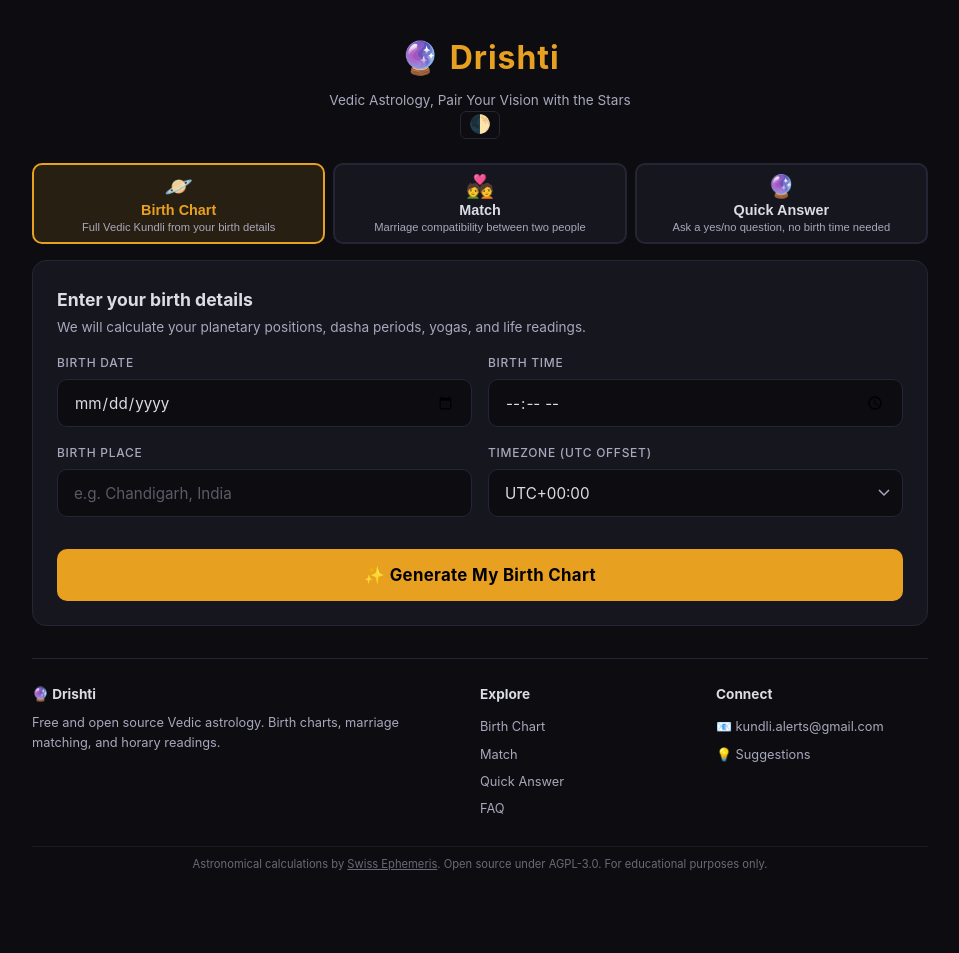
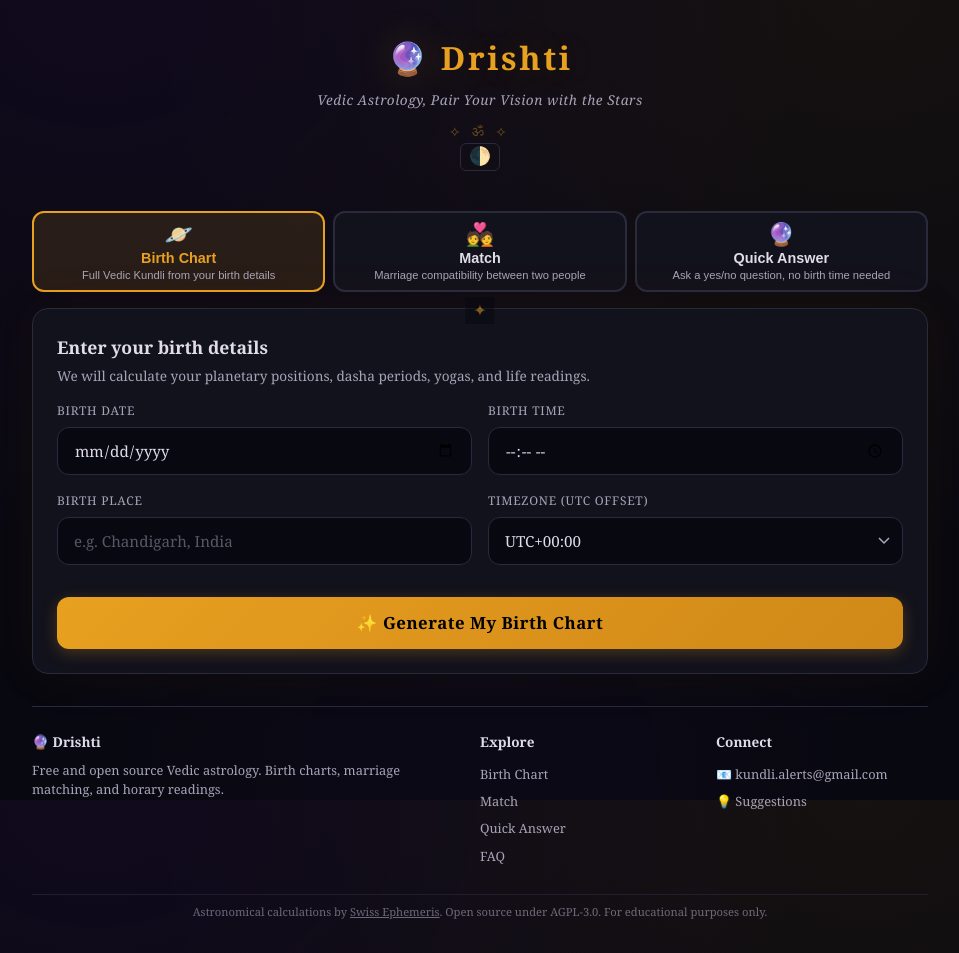
Before and after one commit to dragoonblade/Kundli, a Flask app: template templates/index.html in a window 1280 px wide. Shown: the whole page, without its empty margins (160-1119 px from the left). Before the commit the page ends 871 px from the top, so only its background shows below. Run offline with Flask 3, Linux system fonts and the light colour scheme; the template is opened without the code that fills it, so the values that code supplies are empty.

Commit message:
feat: Hindu-inspired cosmic visual redesign
Atmosphere:
- Deep cosmic background with purple/saffron radial gradients
- Fixed background creates parallax-like depth on scroll
- Light mode gets warm parchment tones instead of cold gray

Typography:
- Switched to Georgia serif (classical, timeless feel)
- Header title has saffron text-shadow glow
- Italic subtitle with wider letter spacing
- Om ornament divider under header

Cards:
- Subtle shadow glow on all cards
- Panchang card: saffron left border + gradient background
- Form card: decorative star ornament above
- Current dasha period: green glow effect

Buttons:
- Submit: saffron-to-gold gradient with warm shadow
- Hover: lifts with expanding glow
- Primary footer buttons: same gradient treatment

Colors:
- Deeper blacks (#080810 vs #0c0c11)
- Warmer borders (#2a2a3d with purple tint)
- Light mode: warm parchment (#faf8f5) instead of cold gray

```diff
--- a/static/style.css
+++ b/static/style.css
@@ -1,24 +1,28 @@
-/* Kundli. Mobile-first design system */
+/* Drishti. Mobile-first design system with Hindu astrology aesthetic */
 
 :root {
-    --bg: #0c0c11;
-    --card: #16161f;
-    --card-hover: #1c1c28;
-    --border: #252535;
-    --text: #dcdce5;
-    --text-secondary: #a8a8bc;
+    --bg: #080810;
+    --card: #12121c;
+    --card-hover: #1a1a28;
+    --border: #2a2a3d;
+    --text: #e0dce8;
+    --text-secondary: #a8a4b8;
     --accent: #e8a020;
     --accent-dim: rgba(232, 160, 32, 0.12);
     --accent-hover: #d08818;
+    --accent-glow: rgba(232, 160, 32, 0.06);
     --active: #1a3028;
     --active-border: #44b870;
     --active-dim: rgba(56, 160, 96, 0.1);
     --planet: #6aacf0;
-    --tag-bg: #1e1e2c;
+    --tag-bg: #1a1a2a;
     --danger: #d04040;
+    --saffron: #e8a020;
+    --deep-purple: #2a1848;
+    --cosmic: #0d0818;
     --radius-sm: 6px;
-    --radius: 10px;
-    --radius-lg: 14px;
+    --radius: 12px;
+    --radius-lg: 16px;
     --space-xs: 0.25rem;
     --space-sm: 0.5rem;
     --space-md: 1rem;
@@ -27,28 +31,37 @@
 }
 
 :root.light {
-    --bg: #f5f5f8;
+    --bg: #faf8f5;
     --card: #ffffff;
-    --card-hover: #f0f0f5;
-    --border: #d8d8e0;
-    --text: #1a1a2e;
-    --text-secondary: #5a5a70;
+    --card-hover: #f5f0ea;
+    --border: #e0d8cc;
+    --text: #1a1520;
+    --text-secondary: #6a5a50;
     --accent: #c07010;
-    --accent-dim: rgba(192, 112, 16, 0.1);
+    --accent-dim: rgba(192, 112, 16, 0.08);
     --accent-hover: #a86010;
+    --accent-glow: rgba(192, 112, 16, 0.04);
     --active: #e8f5ee;
     --active-border: #2d8a50;
     --active-dim: rgba(45, 138, 80, 0.08);
     --planet: #2060b0;
-    --tag-bg: #eeeef4;
+    --tag-bg: #f0ebe4;
     --danger: #c03030;
+    --saffron: #c07010;
+    --deep-purple: #f0e8f8;
+    --cosmic: #faf8f5;
 }
 
 *, *::before, *::after { margin: 0; padding: 0; box-sizing: border-box; }
 
 body {
-    font-family: -apple-system, BlinkMacSystemFont, 'Segoe UI', Roboto, Oxygen, Ubuntu, sans-serif;
+    font-family: 'Georgia', 'Times New Roman', serif;
     background: var(--bg);
+    background-image:
+        radial-gradient(ellipse at 20% 0%, rgba(120, 40, 180, 0.08) 0%, transparent 50%),
+        radial-gradient(ellipse at 80% 0%, rgba(232, 160, 32, 0.06) 0%, transparent 50%),
+        radial-gradient(ellipse at 50% 100%, rgba(40, 20, 80, 0.1) 0%, transparent 50%);
+    background-attachment: fixed;
     color: var(--text);
     line-height: 1.65;
     font-size: 15px;
@@ -56,6 +69,11 @@ body {
     -moz-osx-font-smoothing: grayscale;
     min-height: 100vh;
     overflow-x: hidden;
+}
+:root.light body {
+    background-image:
+        radial-gradient(ellipse at 20% 0%, rgba(192, 112, 16, 0.05) 0%, transparent 50%),
+        radial-gradient(ellipse at 80% 0%, rgba(160, 80, 200, 0.04) 0%, transparent 50%);
 }
 
 /* Layout */
@@ -77,17 +95,28 @@ body {
 header {
     text-align: center;
     margin-bottom: var(--space-lg);
+    padding-bottom: var(--space-md);
 }
 header h1 {
-    font-size: 1.6rem;
+    font-size: 1.8rem;
     color: var(--accent);
-    letter-spacing: 0.03em;
+    letter-spacing: 0.08em;
     font-weight: 700;
+    text-shadow: 0 0 40px rgba(232, 160, 32, 0.2);
 }
 .subtitle {
     color: var(--text-secondary);
     font-size: 0.85rem;
     margin-top: var(--space-xs);
+    font-style: italic;
+    letter-spacing: 0.04em;
+}
+.header-ornament {
+    color: var(--accent);
+    font-size: 0.9rem;
+    margin-top: var(--space-sm);
+    opacity: 0.4;
+    letter-spacing: 0.3em;
 }
 .back-link {
     display: inline-block;
@@ -136,6 +165,20 @@ header h1 {
     border: 1px solid var(--border);
     border-radius: var(--radius-lg);
     padding: var(--space-lg);
+    position: relative;
+    box-shadow: 0 4px 30px rgba(0,0,0,0.2), 0 0 60px var(--accent-glow);
+}
+.form-card::before {
+    content: '✦';
+    position: absolute;
+    top: -12px;
+    left: 50%;
+    transform: translateX(-50%);
+    background: var(--bg);
+    padding: 0 var(--space-sm);
+    color: var(--accent);
+    font-size: 1rem;
+    opacity: 0.5;
 }
 .form-grid {
     display: grid;
@@ -155,7 +198,12 @@ header h1 {
 .chip:hover { border-color: var(--accent); color: var(--accent); }
 
 /* Panchang Card */
-.panchang-card { padding: var(--space-sm) var(--space-md); margin-bottom: var(--space-md); }
+.panchang-card {
+    padding: var(--space-sm) var(--space-md);
+    margin-bottom: var(--space-md);
+    border-left: 3px solid var(--accent);
+    background: linear-gradient(135deg, var(--card) 0%, rgba(232,160,32,0.03) 100%);
+}
 .panchang-header { display: flex; justify-content: space-between; align-items: center; margin-bottom: var(--space-sm); font-weight: 600; }
 .panchang-grid { display: grid; grid-template-columns: repeat(auto-fit, minmax(140px, 1fr)); gap: var(--space-xs) var(--space-md); margin-bottom: var(--space-sm); }
 .panchang-grid .label { font-size: 0.7rem; text-transform: uppercase; color: var(--text-secondary); letter-spacing: 0.05em; }
@@ -207,7 +255,7 @@ header h1 {
 button[type="submit"] {
     width: 100%;
     padding: 0.9rem;
-    background: var(--accent);
+    background: linear-gradient(135deg, var(--accent) 0%, #d08818 100%);
     border: none;
     border-radius: var(--radius);
     color: #000;
@@ -216,11 +264,12 @@ button[type="submit"] {
     font-family: inherit;
     cursor: pointer;
     min-height: 52px;
-    transition: all 0.15s ease;
-    letter-spacing: 0.02em;
+    transition: all 0.2s ease;
+    letter-spacing: 0.03em;
+    box-shadow: 0 4px 15px rgba(232, 160, 32, 0.25);
 }
-button[type="submit"]:hover { background: var(--accent-hover); transform: translateY(-1px); box-shadow: 0 4px 12px rgba(232,160,32,0.3); }
-button[type="submit"]:active { transform: translateY(0); box-shadow: none; }
+button[type="submit"]:hover { transform: translateY(-2px); box-shadow: 0 6px 25px rgba(232,160,32,0.4); }
+button[type="submit"]:active { transform: translateY(0); box-shadow: 0 2px 10px rgba(232,160,32,0.2); }
 
 .error {
     background: rgba(208, 64, 64, 0.1);
@@ -239,17 +288,19 @@ button[type="submit"]:active { transform: translateY(0); box-shadow: none; }
     border-radius: var(--radius-lg);
     padding: var(--space-md);
     margin-bottom: var(--space-md);
+    box-shadow: 0 2px 20px rgba(0,0,0,0.15), 0 0 1px rgba(232,160,32,0.05);
 }
 @media (min-width: 600px) {
     .card { padding: var(--space-lg); margin-bottom: var(--space-lg); }
 }
 .card h2 {
     color: var(--accent);
-    font-size: 1.05rem;
-    font-weight: 600;
+    font-size: 1.1rem;
+    font-weight: 700;
     margin-bottom: var(--space-md);
     padding-bottom: var(--space-sm);
     border-bottom: 1px solid var(--border);
+    letter-spacing: 0.02em;
 }
 
 /* Info Card */
@@ -418,6 +469,7 @@ tr.highlight { background: var(--accent-dim); }
 .dasha-current {
     background: var(--active);
     border: 1px solid var(--active-border);
+    box-shadow: 0 0 15px rgba(68, 184, 112, 0.1);
 }
 .dasha-lord { color: var(--planet); font-weight: 600; }
 .dasha-dates { color: var(--text-secondary); font-size: 0.78rem; }
@@ -777,8 +829,8 @@ footer {
     transition: all 0.15s;
 }
 .footer-btn:hover { border-color: var(--accent); transform: translateY(-1px); }
-.footer-btn-primary { background: var(--accent); border-color: var(--accent); color: #000; font-weight: 600; }
-.footer-btn-primary:hover { background: var(--accent-hover); border-color: var(--accent-hover); }
+.footer-btn-primary { background: linear-gradient(135deg, var(--accent) 0%, #d08818 100%); border-color: var(--accent); color: #000; font-weight: 600; box-shadow: 0 2px 12px rgba(232,160,32,0.2); }
+.footer-btn-primary:hover { background: linear-gradient(135deg, var(--accent-hover) 0%, #c07010 100%); border-color: var(--accent-hover); }
 .footer-btn-icon { font-size: 1.3rem; }
 .footer-btn-text { font-size: 0.78rem; }
 .footer-disclaimer { text-align: center; color: var(--text-secondary); font-size: 0.7rem; opacity: 0.7; }
--- a/templates/index.html
+++ b/templates/index.html
@@ -28,6 +28,7 @@
         <header>
             <h1>🔮 Drishti</h1>
             <p class="subtitle">Vedic Astrology, Pair Your Vision with the Stars</p>
+            <div class="header-ornament">⟡ ॐ ⟡</div>
             <button class="theme-toggle" onclick="toggleTheme()" aria-label="Toggle light/dark mode">🌓</button>
             <button class="btn-install" id="btn-install" style="display:none" onclick="installApp()">📲 Install App</button>
         </header>
```
